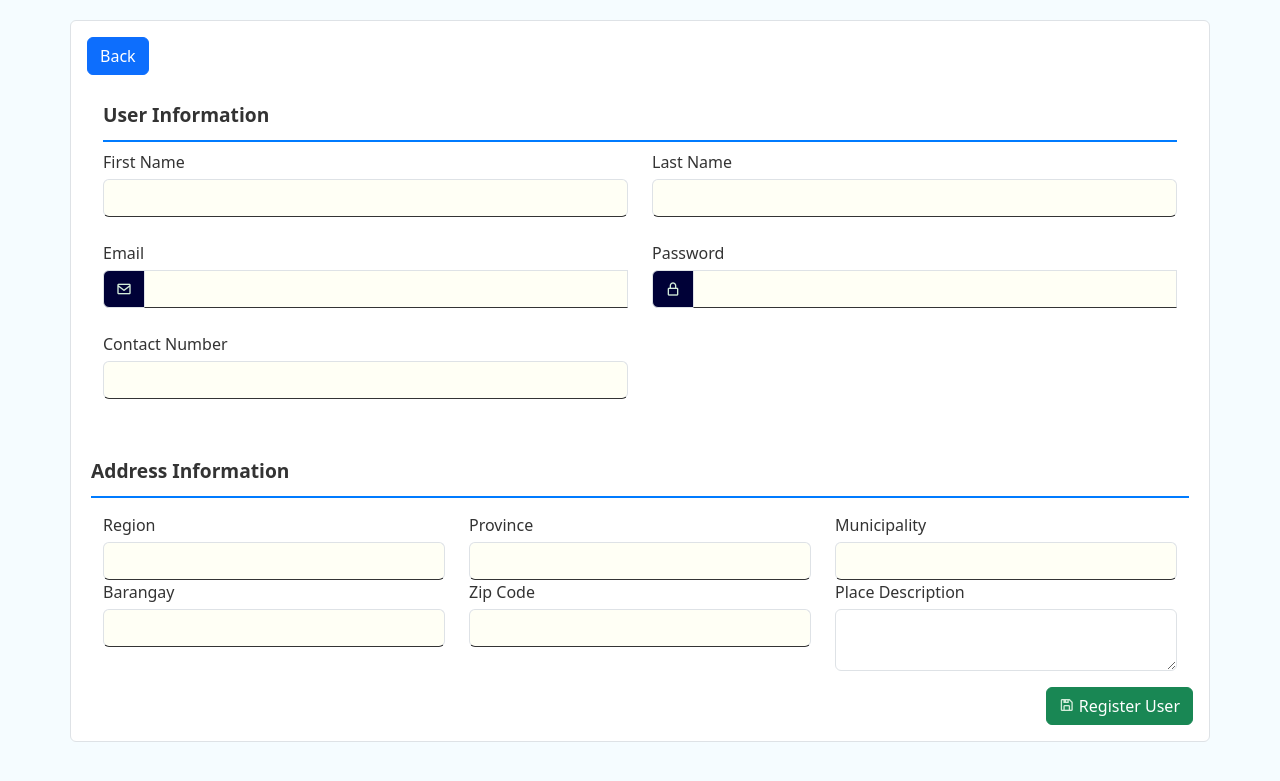
After one commit to Fred-Calagos/agri_supply, a PHP site: template app/views/register/index.php in a window 1280 px wide. The commit adds this page. Shown: the top 781 px of the page. Run offline with PHP 8.4, Linux system fonts and the light colour scheme; the template is opened without the code that fills it, so the values that code supplies are empty.

Commit message:
working on register

```diff
--- a/app/controllers/UserController.php
+++ b/app/controllers/UserController.php
@@ -4,6 +4,7 @@ namespace App\controllers;
 
 use App\Models\User;
 use App\Core\BaseController;
+use App\Core\Database;
 
 class UserController extends BaseController
 {
@@ -22,4 +23,5 @@ class UserController extends BaseController
 
         $this->view('layout/main', $data);
     }
+
 }
--- /dev/null
+++ b/app/views/register/index.php
@@ -0,0 +1,123 @@
+<!DOCTYPE html>
+<html lang="en">
+<head>
+    <meta charset="UTF-8">
+    <meta name="viewport" content="width=device-width, initial-scale=1.0">
+    <title>Register</title>
+    <link href="/css/bootstrap.min.css" rel="stylesheet">
+    <link href="/css/boxicons.min.css" rel="stylesheet">
+    <link href="/css/register.css" rel="stylesheet">
+</head>
+<body class="register-page">
+<div class="container register-container bg-dark-50">
+
+    <form id="registerUserForm" class="needs-validation" action="/register/store" method="POST" enctype="multipart/form-data" novalidate>
+
+    <div class="row mb-1">
+            <div class="p-3 border rounded bg-white">
+            <a href="/login" class="btn btn-primary">Back</a>
+                <div class="row p-3">
+                    <div class="col-md-12">
+                        <div class="section-title mb-2">User Information</div>
+                        <div class="row mt-2">
+                            <div class="col-md-6 mb-3">
+                                <label for="firstName" class="form-label">First Name</label>
+                                <input type="text" class="form-control" id="firstName" name="firstname" required>
+                                <div class="invalid-feedback">Please enter a valid first name.</div>
+                            </div>
+                            <div class="col-md-6 mb-3">
+                                <label for="lastName" class="form-label">Last Name</label>
+                                <input type="text" class="form-control" id="lastName" name="lastname" required>
+                                <div class="invalid-feedback">Please enter a valid last name.</div>
+                            </div>
+                        </div>
+                        <div class="row mt-2">
+                            <!-- Email -->
+                            <div class="col-md-6 mb-3">
+                                <label for="email" class="form-label">Email</label>
+                                <div class="input-group">
+                                    <span class="input-group-text"><i class='bx bx-envelope'></i></span>
+                                    <input type="email" class="form-control" id="email" name="email" required>
+                                    <div class="invalid-feedback">Please provide a valid email.</div>
+                                </div>
+                            </div>
+
+                            <!-- Password -->
+                            <div class="col-md-6 mb-3">
+                                <label for="password" class="form-label">Password</label>
+                                <div class="input-group">
+                                    <span class="input-group-text"><i class='bx bx-lock-alt'></i></span>
+                                    <input type="password" class="form-control" id="password" name="password" required minlength="6">
+                                    <div class="invalid-feedback">Password must be at least 6 characters long.</div>
+                                </div>
+                            </div>
+                        </div>
+
+                        <div class="row mt-2">
+                            <div class="col-md-6 mb-3">
+                                <label for="contact" class="form-label">Contact Number</label>
+                                <input type="text" class="form-control" id="contact" name="contact" pattern="\d{10,11}" required>
+                                <div class="invalid-feedback">Please provide a valid contact number (10-11 digits).</div>
+                            </div>
+                        </div>
+                    </div>
+                </div>
+                    <div class="row p-3">
+                    <div class="section-title">Address Information</div>
+                    <div class="col-md-4">
+                        <label for="region" class="form-label">Region</label>
+                        <input type="text" class="form-control" id="region" name="reg" required>
+                        <div class="invalid-feedback">Please enter your region.</div>
+                    </div>
+                    <div class="col-md-4">
+                        <label for="province" class="form-label">Province</label>
+                        <input type="text" class="form-control" id="province" name="prov" required>
+                        <div class="invalid-feedback">Please enter your province.</div>
+                    </div>
+                    <div class="col-md-4">
+                        <label for="municipality" class="form-label">Municipality</label>
+                        <input type="text" class="form-control" id="municipality" name="citymun" required>
+                        <div class="invalid-feedback">Please enter your municipality.</div>
+                    </div>
+                    <div class="col-md-4">
+                        <label for="barangay" class="form-label">Barangay</label>
+                        <input type="text" class="form-control" id="barangay" name="brgy" required>
+                        <div class="invalid-feedback">Please enter your barangay.</div>
+                    </div>
+                    <div class="col-md-4">
+                        <label for="zipcode" class="form-label">Zip Code</label>
+                        <input type="text" class="form-control" id="zipcode" name="zipcode" pattern="\d{4}" required>
+                        <div class="invalid-feedback">Please enter a valid 4-digit zip code.</div>
+                    </div>
+                    <div class="col-md-4">
+                        <label for="placeDescription" class="form-label">Place Description</label>
+                        <textarea class="form-control" id="placeDescription" name="place_desc" rows="2"></textarea>
+                        <div class="invalid-feedback">Please enter a place description</div>
+                    </div>
+                </div>
+                <div class="d-flex justify-content-end md-3">
+                    <button type="submit" class="btn btn-success"><i class="bx bx-save"></i> Register User</button>
+                </div>
+            </div>
+        </div>
+    </form>
+</div>
+
+<script src="https://cdn.jsdelivr.net/npm/bootstrap@5.3.0/dist/js/bootstrap.bundle.min.js"></script>
+<script>
+(function () {
+  'use strict';
+  var forms = document.querySelectorAll('.needs-validation');
+  Array.prototype.slice.call(forms).forEach(function (form) {
+    form.addEventListener('submit', function (event) {
+      if (!form.checkValidity()) {
+        event.preventDefault();
+        event.stopPropagation();
+      }
+      form.classList.add('was-validated');
+    }, false);
+  });
+})();
+</script>
+</body>
+</html>
--- /dev/null
+++ b/public/css/register.css
@@ -0,0 +1,72 @@
+.register-page {
+    margin:0;
+    padding:0;
+    background-color: #f5fcff;
+}
+.register-container{
+    margin-top: 20px;
+    margin-bottom: 20px;
+}
+.register-container input{
+    border-bottom: 1px solid rgba(0, 0, 0, 0.798);
+    background-color: rgb(255, 255, 245);
+}
+
+.section-divider {
+    background-color: #7a7a7a; /* Bootstrap Primary Color (Blue) */
+    color: white; /* White text for contrast */
+    padding: 10px; /* Add padding inside */
+    border-radius: 5px; /* Rounded edges */
+    text-align: center; /* Center text */
+    font-weight: bold; /* Make text bold */
+  }
+  .sub-section-divider {
+      color: rgb(0, 0, 0);
+      padding: 10px;
+      border-radius: 5px;
+      text-align: left;
+      font-weight: bold;
+      margin-bottom: 10px;
+    }
+
+  /* ALLERTS */
+
+  .alert {
+      margin-bottom: 20px;
+      padding: 15px;
+      font-size: 16px;
+      border-radius: 5px;
+      width: 100%;
+  }
+
+  .alert-success {
+      background-color: #d4edda;
+      color: #155724;
+  }
+
+  .alert-danger {
+      background-color: #f8d7da;
+      color: #721c24;
+  }
+
+  /* FORM TITLE */
+  .section-title {
+      font-size: 1.2rem;
+      font-weight: bold;
+      color: #333;
+      padding: 10px 0;
+      border-bottom: 2px solid #007bff;
+      margin-bottom: 15px;
+  }
+  .input-group-text{
+    background-color: #000137;
+  }
+  i{
+    color: #d4edda;
+  }
+  .register-container label{
+    font-weight: 400;
+    color: #333;
+    display: block;
+    margin-bottom: 5px;
+  }
--- a/routes/web.php
+++ b/routes/web.php
@@ -14,6 +14,7 @@ use App\controllers\CartController;
 use App\controllers\OrderController;
 use App\controllers\PdfController;
 use App\controllers\ProductStatusController;
+use App\controllers\RegisterController;
 
 // LOGIN ROUTE
 $router->get('/login', [AuthController::class, 'showLogin']);
@@ -23,6 +24,8 @@ $router->get('/logout', [AuthController::class, 'logout']);
 
 // Admin Routes (Protected)
 $router->get('/admin', [AdminController::class, 'index']);
+$router->get('/register', [RegisterController::class, 'index']);
+$router->post('/register/store', [RegisterController::class, 'store']);
 
 
 // SETTINGS ROUTES
@@ -63,6 +66,7 @@ $router->post('/product_category/update/{id}', [ProductCategoryController::class
 // USER
 $router->get('/user', [UserController::class, 'index']);
 
+
 // CUSTOMER DASHBOARD ROUTES (Protected)
 $router->get('/customer/dashboard', [CustomerController::class, 'index']);
 $router->get('/customer/profile', [CustomerController::class, 'profile']);
```
Also changed, not shown: app/controllers/RegisterController.php (added, +50 -0 lines).
